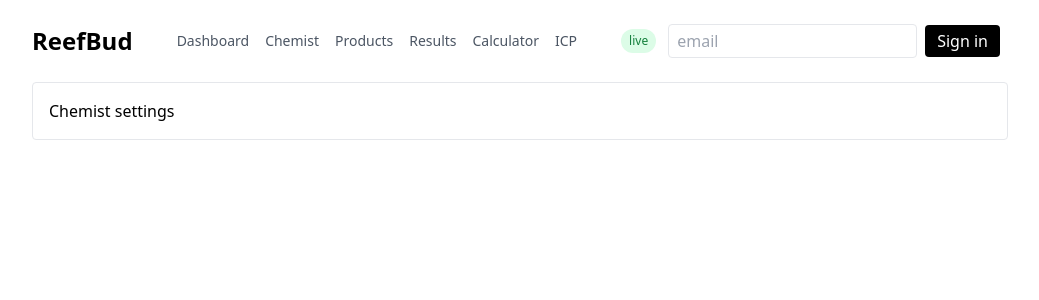
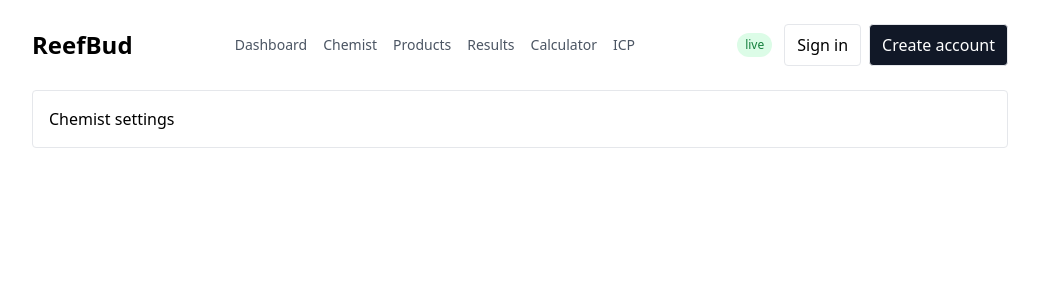
Before and after one commit to ReefBud/reefbud, a Next.js app: page /chemist in a window 1280 px wide. Shown: the top 300 px of the page, without its empty margins (120-1159 px from the left). Built offline with nearby package versions, Linux system fonts and the light colour scheme; no server answers.

Commit message:
v2.1-auth: add phone + 4-digit PIN login system

```diff
--- a/app/layout.tsx
+++ b/app/layout.tsx
@@ -3,7 +3,7 @@ export const metadata = { title: "ReefBud", description: "Multi-user reef tank d
 import "./globals.css";
 import Link from "next/link";
 import HealthBadge from "@/components/HealthBadge";
-import AuthBar from "@/components/AuthBar";
+import HeaderAuth from "@/components/HeaderAuth";
 export default function RootLayout({ children }:{children:React.ReactNode}) {
   return (
   <html lang="en"><body>
@@ -18,7 +18,7 @@ export default function RootLayout({ children }:{children:React.ReactNode}) {
           <Link href="/calculator">Calculator</Link>
           <Link href="/icp">ICP</Link>
         </nav>
-        <div className="flex items-center gap-3"><HealthBadge /><AuthBar /></div>
+        <div className="flex items-center gap-3"><HealthBadge /><HeaderAuth /></div>
       </header>
       {children}
     </div>
```
